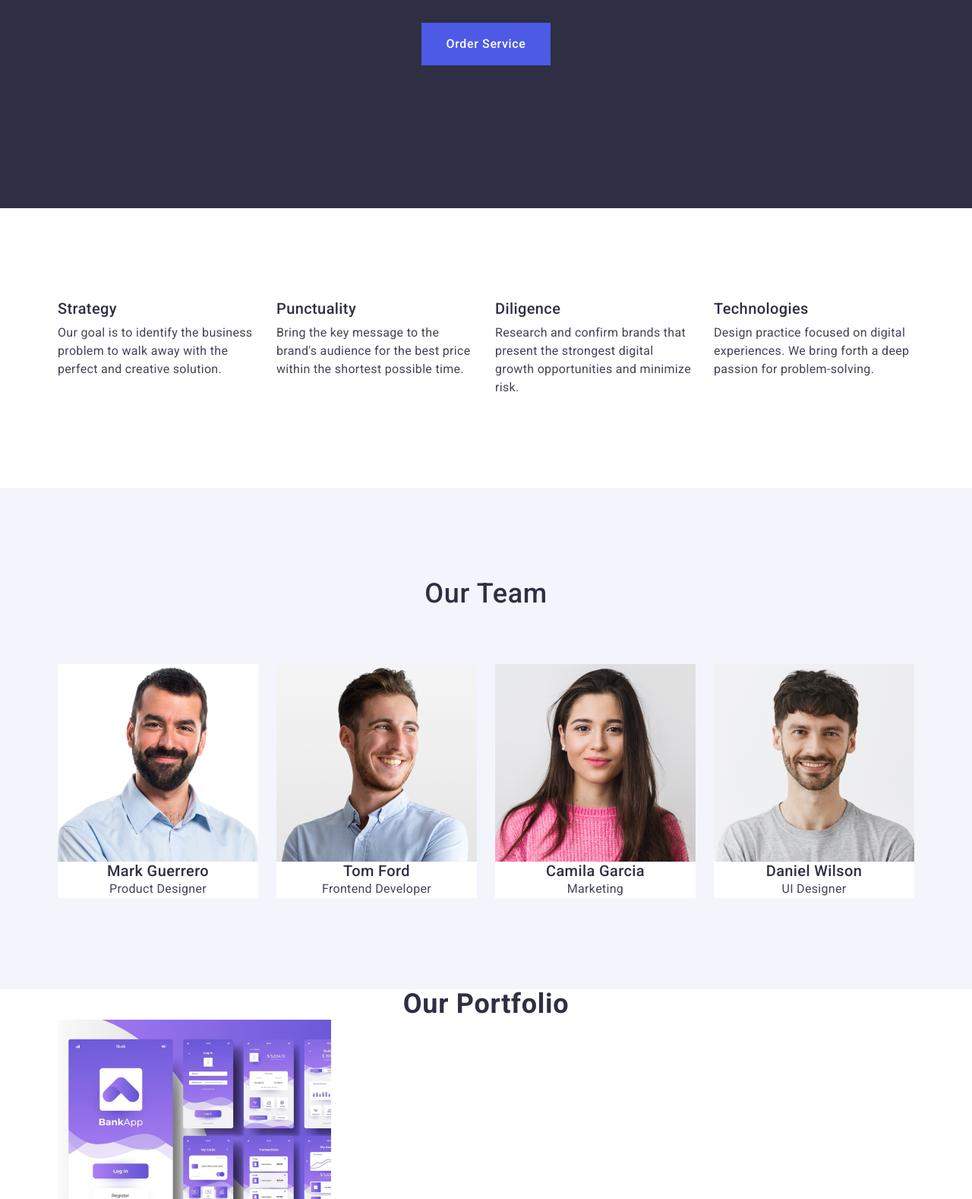
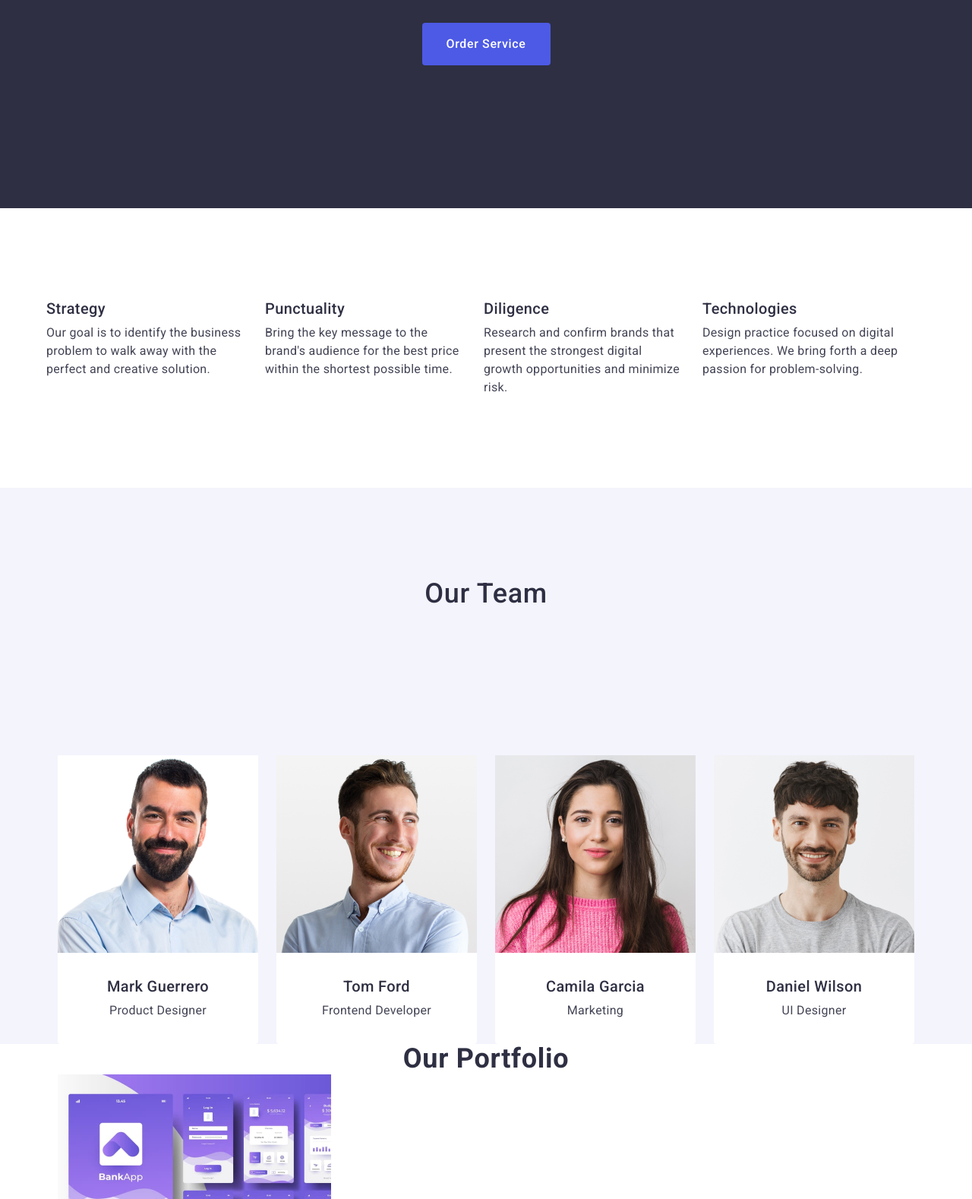
Before and after one commit to olgagoiko/goit-markup-hw-03, a plain HTML site: page index.html in a window 1280 px wide. Shown: the part 399-1977 px from the top of the page at 76% size. Drawn offline with nearby package versions, Linux system fonts and the light colour scheme.

Commit message:
add all file

```diff
--- a/css/styles.css
+++ b/css/styles.css
@@ -75,6 +75,7 @@ address {
     letter-spacing: 0.03em;
     text-transform: uppercase;
     color: #2e2f42;
+    margin-right: 76px;
 }
 
 .nav-list {
@@ -122,7 +123,8 @@ address {
 
 .hero {
     background: #2e2f42;
-}
+    padding: 188px 0;
+    }
 
 .hero-container {
     display: flex;
@@ -139,9 +141,8 @@ address {
     text-align: center;
     color: #fff;
     display: flex;
-    padding-top: 188px;
-    padding-bottom: 48px;
-    width: 496px;
+   max-width: 496px;
+   margin-bottom: 48px;
 }
 
 
@@ -152,11 +153,13 @@ address {
     letter-spacing: 0.04em;
     color: #fff;
     background: #4d5ae5;
-    display: flex;
-    padding: 16px 32px;
+    display: block;
+    min-width: 169px;
+    height: 56px;
     border: none;
-    margin-bottom: 188px;
-}
+    border-radius: 4px;
+    cursor: pointer;
+    }
 
 .link:hover,
 .link:focus {
@@ -168,9 +171,8 @@ address {
 }
 
 .solutions-container {
-    padding-top: 120px;
-    padding-bottom: 120px;
-}
+    padding: 120px 0;
+    }
 
 .solutions-list {
     display: flex;
@@ -179,7 +181,8 @@ address {
 }
 
 
-.solutions-title {
+.solutions-title,
+.visually-hidden {
     font-weight: 500;
     font-size: 20px;
     line-height: 1.2;
@@ -216,19 +219,12 @@ address {
     text-align: center;
     color: #2e2f42;
     text-transform: capitalize;
-    padding-top: 120px;
+    padding: 120px 0;
+    margin-bottom: 72px;
         }
-
-.block-team {
-    display: flex;
-    width: calc(1440px-72px/4);
-padding-bottom: 120px;
-
-}
 
 .team-list {
     display: flex;
-    padding-top: 72px;
     gap: 24px;
 
 }
@@ -240,6 +236,12 @@ padding-bottom: 120px;
     letter-spacing: 0.02em;
     color: #434455;
     background: #fff;
+    width: calc((100% - 72px) / 4);
+    border-radius: 0px 0px 4px 4px;
+}
+
+.team-name-text{
+    padding: 32px 0;
 }
 
 .team-name {
@@ -249,6 +251,8 @@ padding-bottom: 120px;
     letter-spacing: 0.02em;
     text-align: center;
     color: #2e2f42;
+    text-align: center;
+    margin-bottom: 8px;
 }
 
 .team-text {
--- a/index.html
+++ b/index.html
@@ -70,7 +70,7 @@
                 the perfect and creative solution.
               </p>
             </li>
-            <li>
+            <li class="solutions-item">
               <h3 class="solutions-subtitle">Punctuality</h3>
               <p class="solutions-text">
                 Bring the key message to the brand's audience for the best price
@@ -98,34 +98,40 @@
       <section class="team">
         <div class="team-container container">
           <h2 class="team-title">Our Team</h2>
-        <div class="block-team">
+
           <ul class="team-list">
             <li class="team-item">
               <img src="./images/img1(1).jpg" alt="Mark Guerrero" width="264" />
+              <div class="team-name-text">
               <h3 class="team-name">Mark Guerrero</h3>
               <p class="team-text">Product Designer</p>
+            </div>
             </li>
 
             <li class="team-item">
               <img src="./images/img1(2).jpg" alt="Tom Ford" width="264" />
+              <div class="team-name-text">
               <h3 class="team-name">Tom Ford</h3>
               <p class="team-text">Frontend Developer</p>
+              </div>
             </li>
-
             <li class="team-item">
               <img src="./images/img1(3).jpg" alt="Camila Garcia" width="264" />
+              <div class="team-name-text">
               <h3 class="team-name">Camila Garcia</h3>
               <p class="team-text">Marketing</p>
+            </div>
             </li>
 
             <li class="team-item">
               <img src="./images/img1(4).jpg" alt="Daniel Wilson" width="264" />
+              <div class="team-name-text">
               <h3 class="team-name">Daniel Wilson</h3>
               <p class="team-text">UI Designer</p>
+            </div>
             </li>
           </ul>
-        </div>
-        </div>
+          </div>
       </section>
 
       <section class="portfolio">
```
